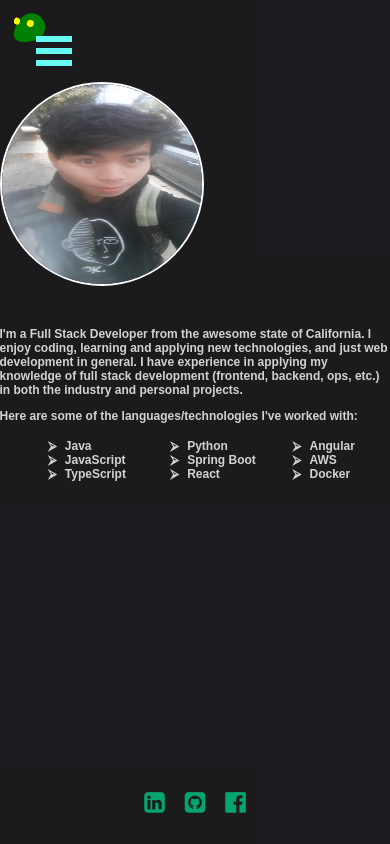
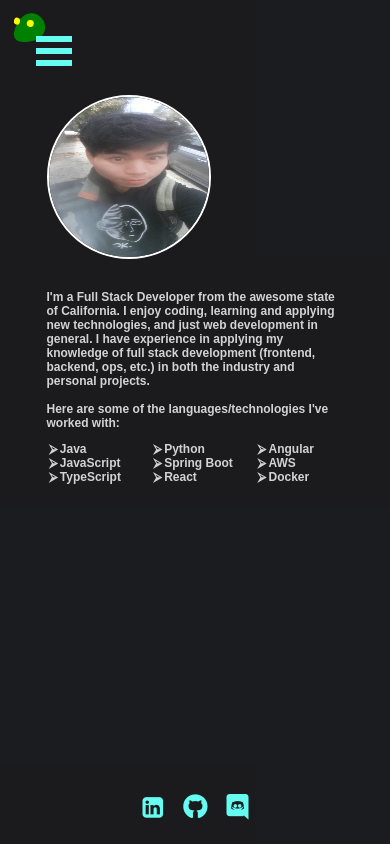
Before and after one commit to KevinSaephanh/portfolio, a React (Create React App) app: page /about in a window 390 px wide. Built offline with nearby package versions, Linux system fonts and the light colour scheme; a web font is replaced by a local one.

Commit message:
Replaced footer icons and fixed about page styling

```diff
--- a/src/components/Footer/Footer.css
+++ b/src/components/Footer/Footer.css
@@ -12,14 +12,14 @@ footer {
 
 footer i {
   margin: 0 10px;
-  font-size: 1.7rem !important;
+  font-size: 1.8rem !important;
   cursor: pointer;
-  color: rgb(5, 165, 112);
+  color: #66fcf1;
 }
 
 @media only screen and (max-width: 700px) {
   footer i {
     font-size: 1.5rem !important;
-    margin-bottom: 10px;
+    margin-bottom: 5px;
   }
 }
--- a/src/constants/Constants.jsx
+++ b/src/constants/Constants.jsx
@@ -24,6 +24,18 @@ export class Constants {
       id: "contact-link",
       link: "/contact",
     },
+  ];
+
+  static technologies = [
+    "Java",
+    "JavaScript",
+    "TypeScript",
+    "Python",
+    "Spring Boot",
+    "React",
+    "Angular",
+    "AWS",
+    "Docker",
   ];
 
   static projects = [
@@ -106,14 +118,14 @@ export class Constants {
       link: "https://www.linkedin.com/in/kevin-saephanh/",
     },
     {
-      icon: "fa fa-github-square",
+      icon: "fab fa-github",
       title: "Github",
       link: "https://github.com/KevinSaephanh",
     },
     {
-      icon: "fa fa-facebook-official",
-      title: "Facebook",
-      link: "https://www.facebook.com/kevin.saephanh",
+      icon: "fab fa-discord",
+      title: "Discord",
+      link: "https://www.discord.com/users/360657658270973956",
     },
   ];
 }
--- a/src/pages/About/About.css
+++ b/src/pages/About/About.css
@@ -1,24 +1,28 @@
 .about {
   text-align: left;
+  width: 90%;
+  margin: 0 auto;
+  display: flex;
 }
 
 .about img {
-  height: 200px;
-  width: 200px;
+  height: 240px;
+  width: 240px;
   border-radius: 50%;
   border: 2px solid white;
-  margin-bottom: 25px;
-  margin-right: 15px;
   z-index: 1000;
 }
 
 .about ul {
-  width: 70%;
+  width: 100%;
   columns: 3;
-  -webkit-columns: 3;
-  -moz-columns: 3;
-  margin-left: 0;
-  margin-right: auto;
+  margin: 0;
+  padding: 0;
+}
+
+.about li {
+  margin: 0;
+  padding: 0;
 }
 
 .about li::before {
@@ -26,8 +30,28 @@
   margin: 0 0.7em;
 }
 
+.text-section {
+  width: 60%;
+  margin: 0 auto;
+}
+
 @media only screen and (max-width: 700px) {
-  .about ul {
-    width: 90vw;
+  .about {
+    display: block;
+  }
+
+  .about img {
+    height: 160px;
+    width: 160px;
+    margin-bottom: 15px;
+  }
+
+  .about li::before {
+    content: "\2B9A";
+    margin: 0 0.2em;
+  }
+
+  .text-section {
+    width: 100%;
   }
 }
--- a/src/pages/About/About.jsx
+++ b/src/pages/About/About.jsx
@@ -1,36 +1,28 @@
 import React from "react";
 import Me from "../../assets/me.jpg";
+import { Constants } from "../../constants/Constants";
 import "./About.css";
 
 const About = () => {
-  const technologies = [
-    "Java",
-    "JavaScript",
-    "TypeScript",
-    "Python",
-    "Spring Boot",
-    "React",
-    "Angular",
-    "AWS",
-    "Docker",
-  ];
-
   return (
     <div className="about">
       <img src={Me} alt="" />
+      <div className="text-section">
         <p>
           I'm a <strong>Full Stack Developer</strong> from the awesome state of
-        California. I enjoy coding, learning and applying new technologies, and
-        just web development in general. I have experience in applying my
+          California. I enjoy coding, learning and applying new technologies,
+          and just web development in general. I have experience in applying my
           knowledge of full stack development (frontend, backend, ops, etc.) in
-        both the industry and personal projects.
+          both the industry and personal projects. <br />
+          <br />
+          Here are some of the languages/technologies I've worked with:
         </p>
-      <p>Here are some of the languages/technologies I've worked with:</p>
         <ul>
-        {technologies.map((tech, i) => {
+          {Constants.technologies.map((tech, i) => {
             return <li key={i}>{tech}</li>;
           })}
         </ul>
+      </div>
     </div>
   );
 };
--- a/src/pages/Contact/Contact.css
+++ b/src/pages/Contact/Contact.css
@@ -1,7 +1,13 @@
 .contact {
-    height: 100vh;
-    position: relative;
   display: flex;
+}
+
+input {
+  height: 35px;
+}
+
+textarea {
+  height: 55px;
 }
 
 input,
@@ -21,7 +27,6 @@ textarea:focus {
 }
 
 form {
-    width: 600px;
   margin-right: auto;
   margin-top: 120px;
 }
@@ -34,7 +39,7 @@ form {
   font-weight: bolder;
   font-size: 1.2rem;
   cursor: pointer;
-    margin-top: 15px;
+  margin-top: 10px;
 }
 
 .contact button:hover {
@@ -59,7 +64,7 @@ form {
   background: rgb(119, 241, 119);
   transform: rotate(40deg);
   margin: 0 auto;
-    margin-top: 300px;
+  margin-top: 250px;
 }
 
 .slime::after {
@@ -139,18 +144,16 @@ form {
   margin-left: 100px;
 }
 
-@media only screen and (max-width: 650px) {
+@media only screen and (max-width: 700px) {
   .contact {
-        min-height: 100vh;
-        display: flex;
     flex-wrap: wrap;
   }
 
   .slime {
     height: 100px;
     width: 110px;
-        margin-top: 130px;
-        margin-bottom: -70px;
+    margin-top: 60px;
+    margin-bottom: 10px;
   }
 
   .slime::after {
@@ -160,12 +163,20 @@ form {
 
   form {
     margin: 0 auto;
-        margin-top: 0;
-        width: 90vw;
   }
 
   input {
     font-size: 1rem;
+    height: 25px;
+  }
+
+  input,
+  textarea {
+    margin: 7px auto;
+  }
+
+  .contact button {
+    margin-top: 5px;
   }
 
   .contact .eye1,
@@ -207,24 +218,3 @@ form {
     top: 0;
   }
 }
-
-@media only screen and (max-height: 550px) {
-    .slime {
-        margin-top: 100px;
-        margin-bottom: -60px;
-    }
-
-    input,
-    textarea {
-        margin-top: 15px;
-        margin-bottom: 8px;
-    }
-
-    .contact button {
-        margin-top: 0;
-    }
-
-    .contact span {
-        margin-bottom: 10px;
-    }
-}
```
Lines whose indentation alone changed are shown as unchanged.
